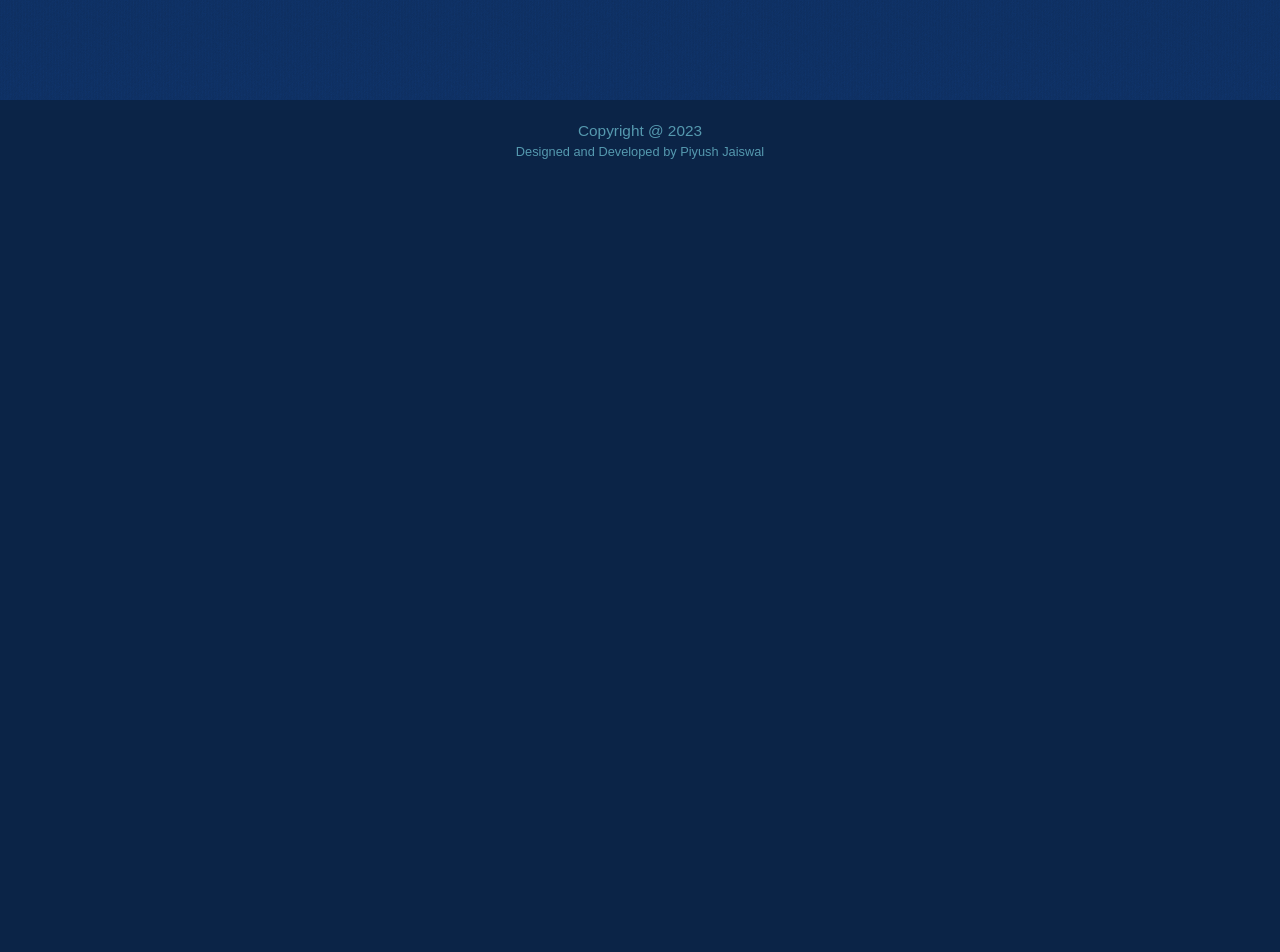
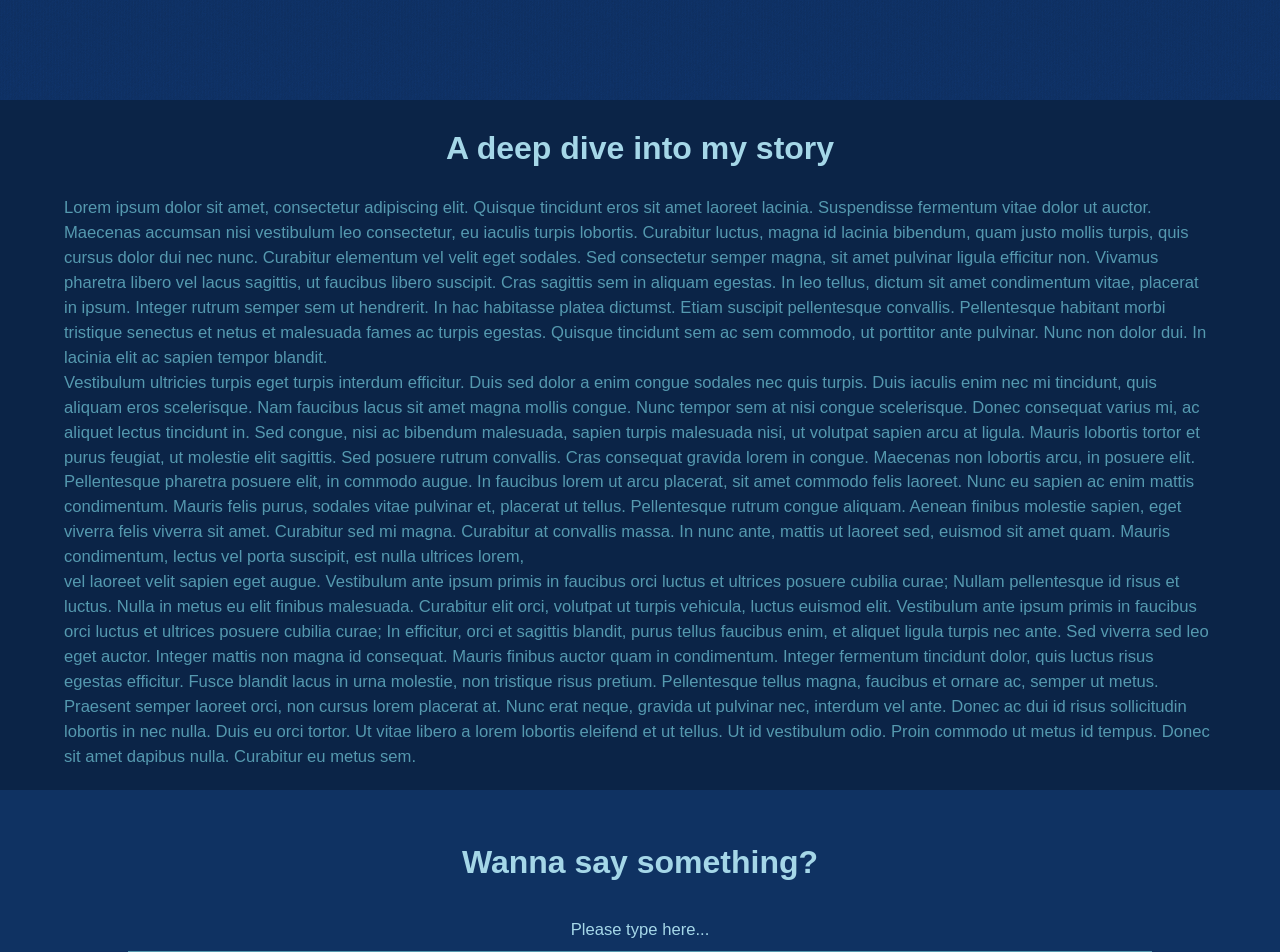
Before and after one commit to piyush-jaiswal-projects/portfolio, a React (Create React App) app in the folder client/: page /about in a window 1280 px wide. Shown: the part 460-1412 px from the top of the page. Before the commit the page ends 800 px from the top, so only its background shows below. Built offline with nearby package versions, Linux system fonts and the light colour scheme.

Commit message:
Create Story Section

```diff
--- a/client/src/pages/about.js
+++ b/client/src/pages/about.js
@@ -1,11 +1,12 @@
-import { Landing } from "../section";
+import { Landing, Connect, FeedbackForm, Story } from "../section";
 
 function About() {
     return (
         <>
-        <Landing type="page">
-            {/* Specific Child */}
-       </Landing>
+            <Landing type="page" />
+            <Story />
+            <FeedbackForm title="Wanna say something?" desc="" />
+            <Connect />
         </>
     )
 }
--- a/client/src/section/index.js
+++ b/client/src/section/index.js
@@ -7,3 +7,4 @@ export { default as Footer } from './footer'
 export { default as ProjectGrid } from './project-grid'
 export { default as ProjectBody } from './project-body'
 export { default as FeedbackForm } from './feedback-form'
+export { default as Story } from './story'
--- /dev/null
+++ b/client/src/section/story.js
@@ -0,0 +1,20 @@
+import { Heading, TextPara } from "../components"
+
+export default function Story(props) {
+    return (
+        <div className="bg-darkblue w-[90vw] text-[3.5vw] sm:text-[3vw] md:text-[2.3vw] lg:text-[1.3vw] mx-auto my-5">
+            <Heading text="A deep dive into my story" />
+            <p className="text-dullblue">
+            Lorem ipsum dolor sit amet, consectetur adipiscing elit. Quisque tincidunt eros sit amet laoreet lacinia. Suspendisse fermentum vitae dolor ut auctor. Maecenas accumsan nisi vestibulum leo consectetur, eu iaculis turpis lobortis. Curabitur luctus, magna id lacinia bibendum, quam justo mollis turpis, quis cursus dolor dui nec nunc. Curabitur elementum vel velit eget sodales. Sed consectetur semper magna, sit amet pulvinar ligula efficitur non. Vivamus pharetra libero vel lacus sagittis, ut faucibus libero suscipit. Cras sagittis sem in aliquam egestas. In leo tellus, dictum sit amet condimentum vitae, placerat in ipsum. Integer rutrum semper sem ut hendrerit. In hac habitasse platea dictumst. Etiam suscipit pellentesque convallis. Pellentesque habitant morbi tristique senectus et netus et malesuada fames ac turpis egestas. Quisque tincidunt sem ac sem commodo, ut porttitor ante pulvinar. Nunc non dolor dui.
+                In lacinia elit ac sapien tempor blandit.
+                <br />
+                Vestibulum ultricies turpis eget turpis interdum efficitur. Duis sed dolor a enim congue sodales nec quis turpis. Duis iaculis enim nec mi tincidunt, quis aliquam eros scelerisque. Nam faucibus lacus sit amet magna mollis congue. Nunc tempor sem at nisi congue scelerisque. Donec consequat varius mi, ac aliquet lectus tincidunt in. Sed congue, nisi ac bibendum malesuada, sapien turpis malesuada nisi, ut volutpat sapien arcu at ligula. Mauris lobortis tortor et purus feugiat, ut molestie elit sagittis. Sed posuere rutrum convallis.
+Cras consequat gravida lorem in congue. Maecenas non lobortis arcu, in posuere elit. Pellentesque pharetra posuere elit, in commodo augue. In faucibus lorem ut arcu placerat, sit amet commodo felis laoreet. Nunc eu sapien ac enim mattis condimentum. Mauris felis purus, sodales vitae pulvinar et, placerat ut tellus. Pellentesque rutrum congue aliquam. Aenean finibus molestie sapien, eget viverra felis viverra sit amet. Curabitur sed mi magna. Curabitur at convallis massa. In nunc ante, mattis ut laoreet sed, euismod sit amet quam.
+                Mauris condimentum, lectus vel porta suscipit, est nulla ultrices lorem,
+                <br />
+                vel laoreet velit sapien eget augue. Vestibulum ante ipsum primis in faucibus orci luctus et ultrices posuere cubilia curae; Nullam pellentesque id risus et luctus. Nulla in metus eu elit finibus malesuada. Curabitur elit orci, volutpat ut turpis vehicula, luctus euismod elit. Vestibulum ante ipsum primis in faucibus orci luctus et ultrices posuere cubilia curae; In efficitur, orci et sagittis blandit, purus tellus faucibus enim, et aliquet ligula turpis nec ante. Sed viverra sed leo eget auctor. Integer mattis non magna id consequat. Mauris finibus auctor quam in condimentum. Integer fermentum tincidunt dolor, quis luctus risus egestas efficitur.
+Fusce blandit lacus in urna molestie, non tristique risus pretium. Pellentesque tellus magna, faucibus et ornare ac, semper ut metus. Praesent semper laoreet orci, non cursus lorem placerat at. Nunc erat neque, gravida ut pulvinar nec, interdum vel ante. Donec ac dui id risus sollicitudin lobortis in nec nulla. Duis eu orci tortor. Ut vitae libero a lorem lobortis eleifend et ut tellus. Ut id vestibulum odio. Proin commodo ut metus id tempus. Donec sit amet dapibus nulla. Curabitur eu metus sem.
+            </p>
+        </div>
+    )
+}
```
